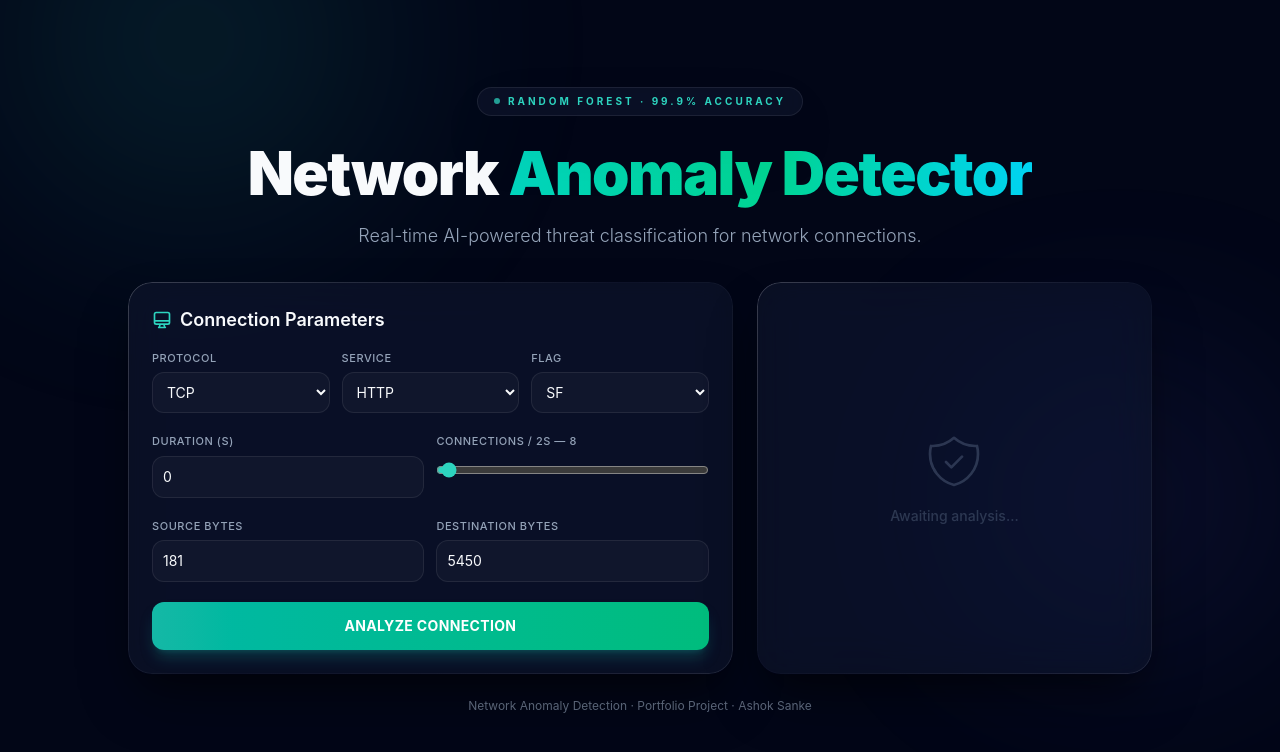
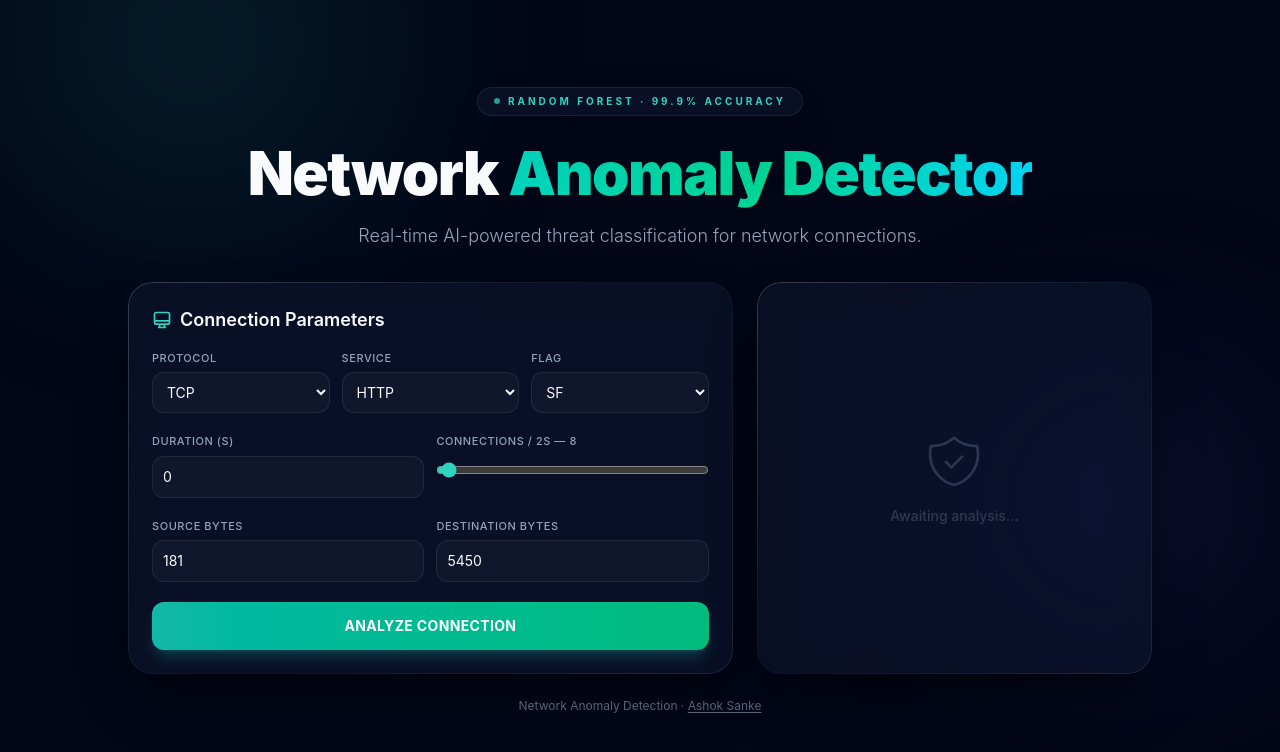
Before and after one commit to sankeashok/AnamalyDetection, a React app in the folder frontend/: page / in a window 1280 px wide. Shown: the top 752 px of the page. Built offline with nearby package versions, Linux system fonts and the light colour scheme; the HTML template or start-up script is replaced by a standard one.

Commit message:
UI: Compact SECURE box, LinkedIn footer, remove Portfolio Project text

```diff
--- a/frontend/src/App.jsx
+++ b/frontend/src/App.jsx
@@ -176,13 +176,13 @@ function App() {
             )}
 
             {result && (
-              <div className="w-full space-y-6 animate-fade-up">
+              <div className="w-full space-y-3 animate-fade-up">
                 {/* Status */}
-                <div className={`p-4 rounded-xl border ${isAnomaly ? 'bg-red-500/10 border-red-500/30 pulse-threat' : 'bg-emerald-500/10 border-emerald-500/30'}`}>
-                  <div className={`text-2xl font-black tracking-wide ${isAnomaly ? 'text-red-400' : 'text-emerald-400'}`}>
+                <div className={`p-3 rounded-xl border ${isAnomaly ? 'bg-red-500/10 border-red-500/30 pulse-threat' : 'bg-emerald-500/10 border-emerald-500/30'}`}>
+                  <div className={`text-xl font-black tracking-wide ${isAnomaly ? 'text-red-400' : 'text-emerald-400'}`}>
                     {isAnomaly ? '🚨 THREAT' : '✅ SECURE'}
                   </div>
-                  <p className="text-[var(--text-secondary)] text-[10px] mt-1 uppercase tracking-wider font-medium">
+                  <p className="text-[var(--text-secondary)] text-[9px] mt-0.5 uppercase tracking-wider font-medium">
                     {isAnomaly ? 'Anomalous traffic pattern detected' : 'Normal traffic pattern confirmed'}
                   </p>
                 </div>
@@ -207,7 +207,15 @@ function App() {
 
         {/* Footer */}
         <footer className="mt-6 text-center text-[var(--text-secondary)] text-xs opacity-60 animate-fade-up delay-400">
-          Network Anomaly Detection · Portfolio Project · Ashok Sanke
+          Network Anomaly Detection ·{' '}
+          <a
+            href="https://www.linkedin.com/in/ashok-sanke/"
+            target="_blank"
+            rel="noopener noreferrer"
+            className="hover:text-[var(--accent)] hover:opacity-100 transition-colors underline underline-offset-2"
+          >
+            Ashok Sanke
+          </a>
         </footer>
       </main>
     </div>
```
